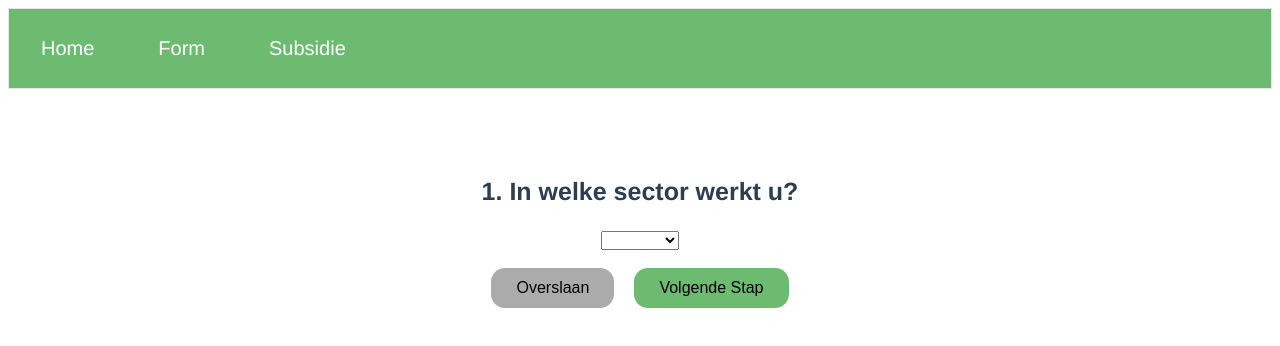
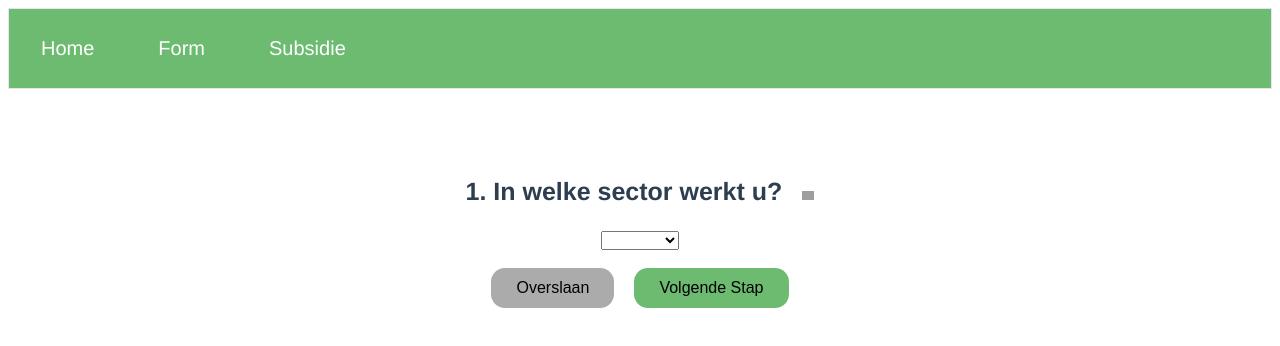
Before and after one commit to Ayoub2K/SnelSubsidies, a Vue app in the folder webapp/: page /form in a window 1280 px wide. Shown: the top 346 px of the page. Built offline with nearby package versions, Linux system fonts and the light colour scheme; grey boxes are pictures that could not be loaded.

Commit message:
info button toegevoegd

```diff
--- a/webapp/src/components/StepFormComponent.vue
+++ b/webapp/src/components/StepFormComponent.vue
@@ -1,7 +1,7 @@
 <template>
   <form @submit.prevent="submit" class="vragenForm">
     <section v-if="step === 1">
-      <h3>1. In welke sector werkt u?</h3>
+      <h3>1. In welke sector werkt u? <img id="info-icon" alt="Open link" src="../assets/info_icon.png"> </h3>
       <select v-model="sector" class="select">
         <option value="1">data-leeg</option>
         <option value="2">data-leeg</option>
@@ -148,6 +148,12 @@ export default {
   width: 100%;
 }
 
+#info-icon {
+  width: 1%;
+  margin-left: 1%;
+  cursor: pointer;
+}
+
 h3 {
   text-align: center;
   font-size: 25px;
--- a/webapp/src/views/Resultaten.vue
+++ b/webapp/src/views/Resultaten.vue
@@ -23,7 +23,7 @@
           <p class="info">
             Afkorting: {{subsidie.afkortingen}}<br>
             Niveau: {{subsidie.niveau}}<br>
-            Matchingpercentage: {{subsidie.matchingPercentage}}
+            Matchingpercentage: {{subsidie.matchingPercentage}}%
             <svg viewBox="0 0 80 80" width="80" height="80">
               <circle class="circle" :class="{
                 circleLightGreen: subsidie.matchingPercentage > 87.5 && subsidieMatchingPercentage < 100,
```
